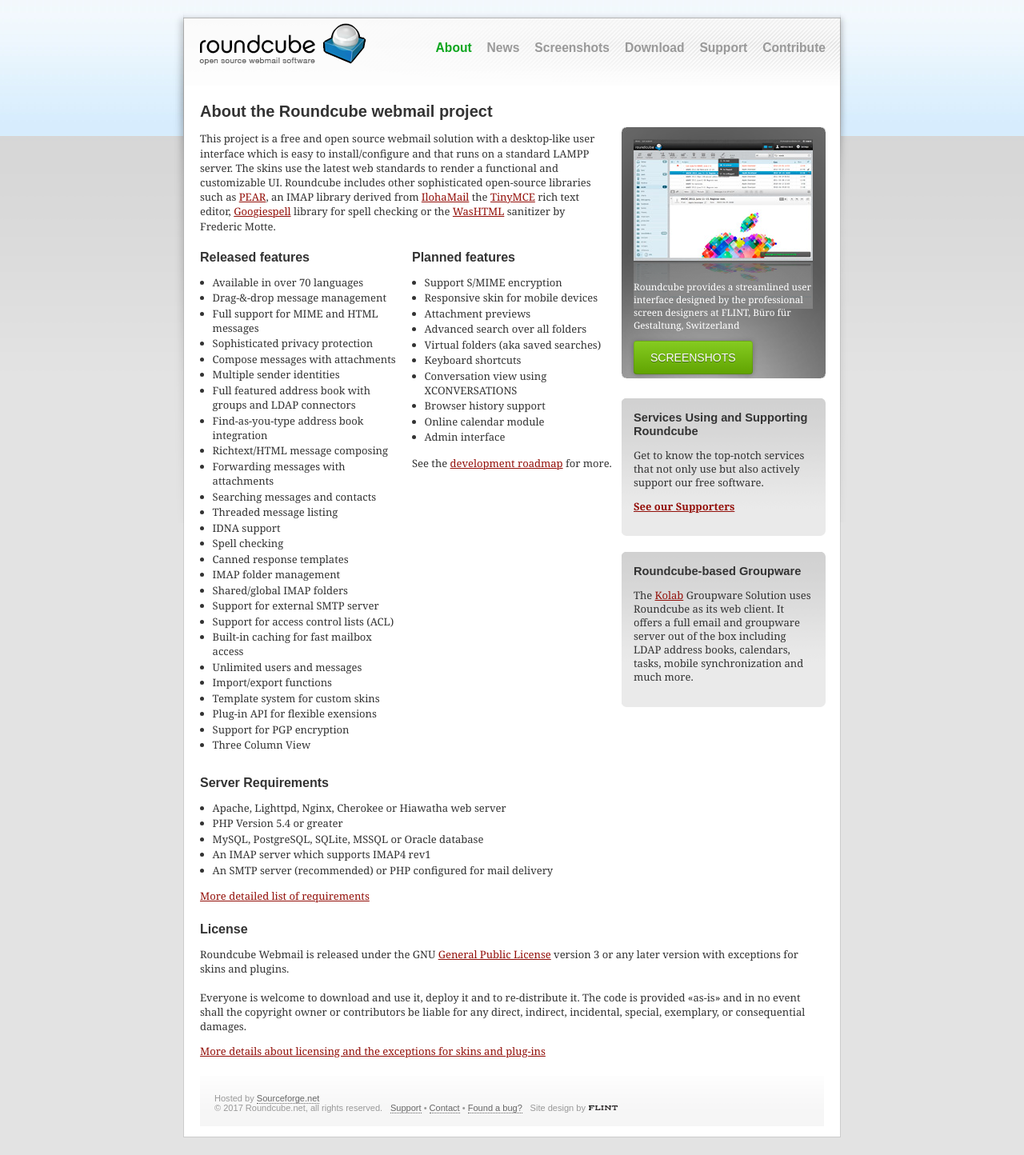
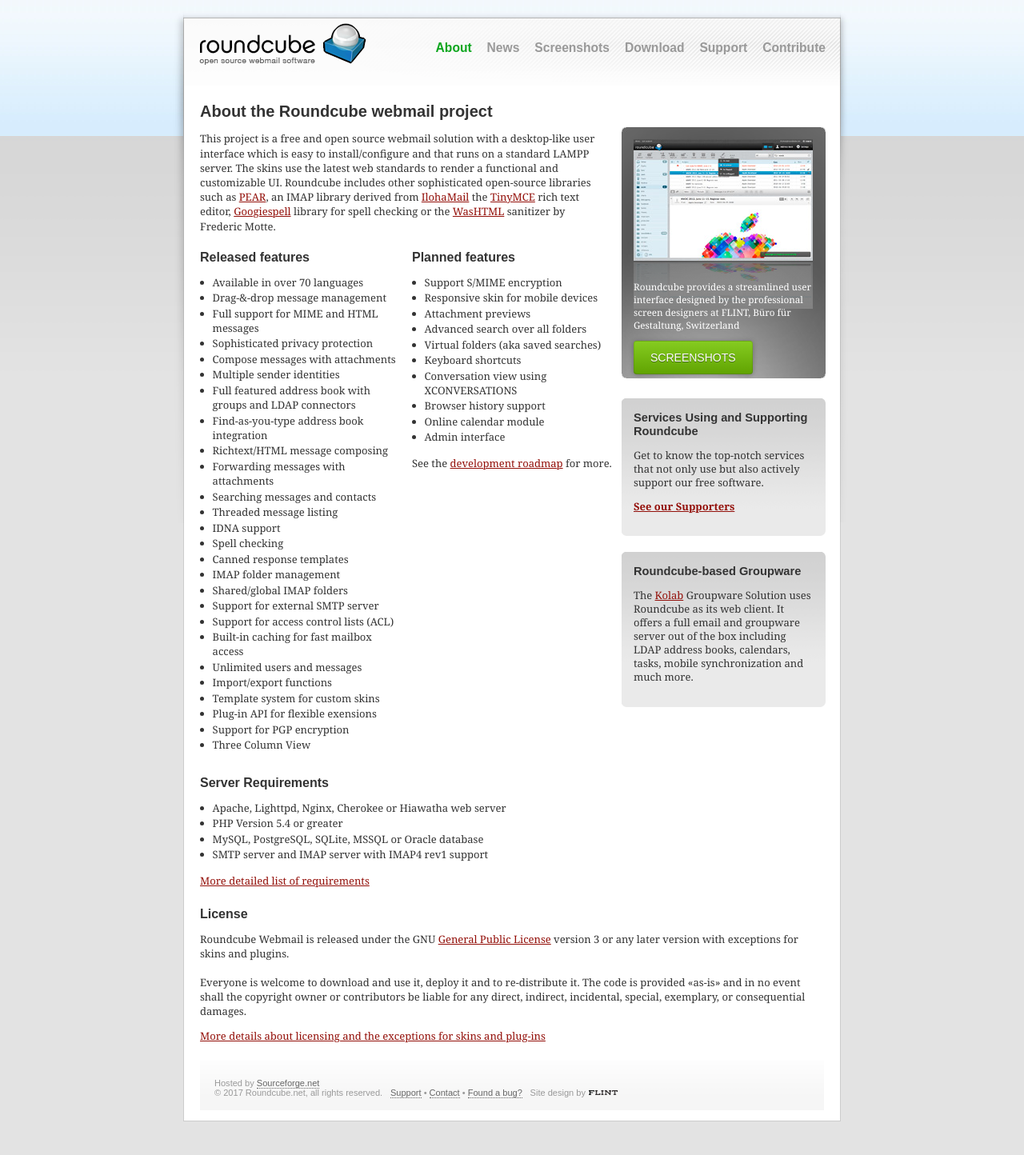
Before and after one commit to roundcube/roundcube.github.com, a Jekyll site: the page built from about/index.html, in a window 1280 px wide. Shown: the whole page at 80% size. Built offline with Jekyll 4.4.1, drawn with Linux system fonts in a browser that asks for light colours; comment, search, counter and statistics services are not loaded.

Commit message:
We require SMTP server now

```diff
--- a/about/index.html
+++ b/about/index.html
@@ -77,8 +77,7 @@
 	<li>Apache, Lighttpd, Nginx, Cherokee or Hiawatha web server</li>
 	<li>PHP Version 5.4 or greater</li>
 	<li>MySQL, PostgreSQL, SQLite, MSSQL or Oracle database</li>
-	<li>An IMAP server which supports IMAP4 rev1</li>
-	<li>An SMTP server (recommended) or PHP configured for mail delivery</li>
+	<li>SMTP server and IMAP server with IMAP4 rev1 support</li>
 </ul>
 
 <p><a href="https://github.com/roundcube/roundcubemail/wiki/Install-Requirements">More detailed list of requirements</a></p>
```
